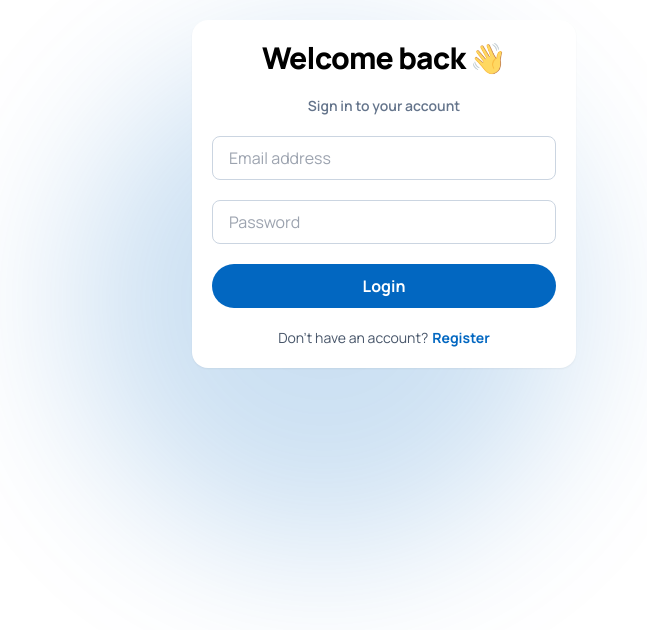
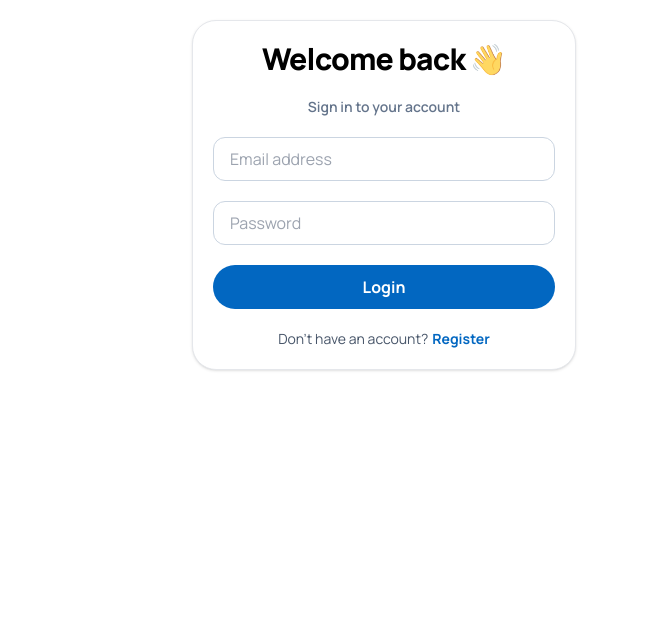
Before and after one commit to yusrilseptriandy/point-of-sales, a React (Vite) app in the folder client/: page /login in a window 1280 px wide. Shown: the top 630 px of the page, without its empty margins (256-903 px from the left). Built offline with nearby package versions, Linux system fonts and the light colour scheme.

Commit message:
change backgound color login page

```diff
--- a/client/src/components/atoms/Input/Input.tsx
+++ b/client/src/components/atoms/Input/Input.tsx
@@ -19,7 +19,7 @@ const Input = ({
       placeholder={placeholder}
       value={value}
       className={`
-     rounded-lg
+       rounded-xl
       px-4
       h-11 ${className}`}
       onChange={onChange}
--- a/client/src/components/molecules/Card/Card.tsx
+++ b/client/src/components/molecules/Card/Card.tsx
@@ -18,7 +18,7 @@ const Card = ({
                 h-min
                 p-5
                 bg-white
-                rounded-2xl
+                rounded-3xl
                 flex-col
                 items-center
                 gap-5
--- a/client/src/components/organisms/CardLogin.tsx
+++ b/client/src/components/organisms/CardLogin.tsx
@@ -16,7 +16,8 @@ const CardLogin = () => {
       title="Welcome back"
       emoji="👋"
       description="Sign in to your account"
-      className="shadow-sm
+      className="shadow
+                border
                 md:items-center
                 md:mt-0
                 mt-16"
--- a/client/src/components/pages/Login.tsx
+++ b/client/src/components/pages/Login.tsx
@@ -8,10 +8,9 @@ const Login = () => {
             w-full
             h-screen
             justify-center
-            bg-transparent
+            bg-white
             p-5"
     >
-      <div className="absolute bottom-0 left-auto right-0 h-[500px] w-[500px] -translate-x-[0%] md:-translate-x-[90%] translate-y-[-50%] rounded-full opacity-20 blur-[80px] -z-10 bg-biru"></div>
       <CardLogin />
     </div>
   );
```
